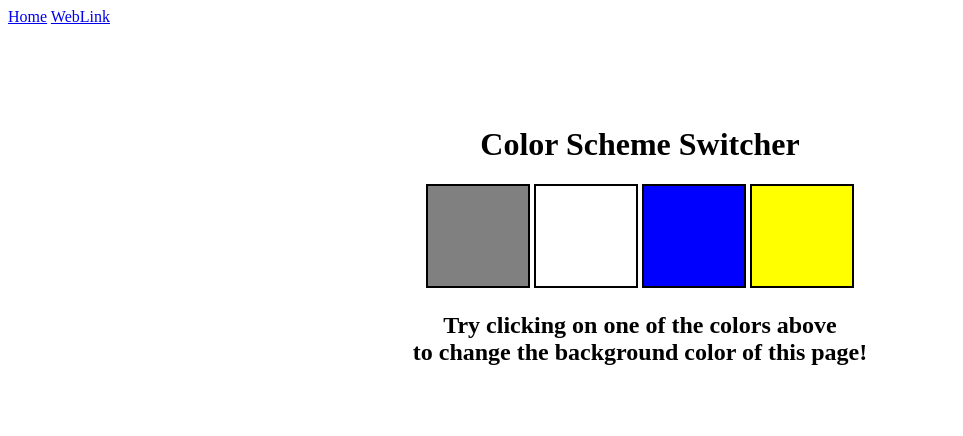
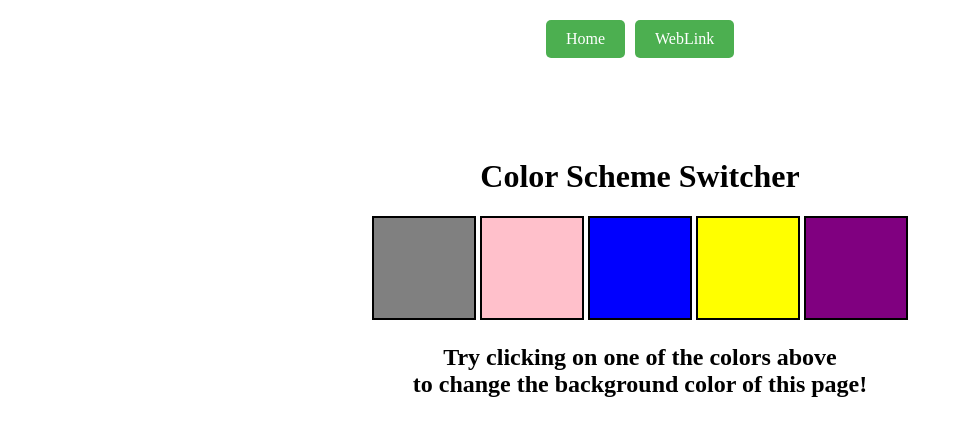
Before and after one commit to shettytech/Javascript, a plain HTML site: page Projects/01-colorChange/index.html in a window 1280 px wide. Shown: the whole page, without its empty margins (0-963 px from the left). Drawn offline with Linux system fonts and the light colour scheme; files that its build step writes are made by us from their sources.

Commit message:
colorchange

```diff
--- a/Projects/01-colorChange/index.css
+++ b/Projects/01-colorChange/index.css
@@ -22,8 +22,8 @@ span {
   background: grey;
 }
 
-#white {
-  background: white;
+#pink {
+  background: pink;
 }
 #blue {
   background: blue;
@@ -31,3 +31,31 @@ span {
 #yellow {
   background: yellow;
 }
+#purple {
+  background: purple;
+}
+
+nav {
+  display: flex;
+  justify-content: center; /* centers horizontally */
+  align-items: center;     /* centers vertically if there's height */
+  gap: 10px;               /* space between buttons */
+  margin-top: 20px;        /* spacing from the top */
+}
+
+.nav-button {
+  display: inline-block;
+  padding: 10px 20px;
+  background-color: #4CAF50;
+  color: white;
+  text-decoration: none;
+  border: none;
+  border-radius: 5px;
+  font-size: 16px;
+  cursor: pointer;
+  transition: background-color 0.3s ease;
+}
+
+.nav-button:hover {
+  background-color: #45a049;
+}
--- a/Projects/01-colorChange/index.html
+++ b/Projects/01-colorChange/index.html
@@ -4,39 +4,26 @@
     <meta charset="UTF-8" />
     <meta name="viewport" content="width=device-width, initial-scale=1.0" />
     <meta http-equiv="X-UA-Compatible" content="ie=edge" />
-    <link rel="stylesheet" href="index.css" />
-    <link rel="stylesheet" href="../index.css" />
+    <link rel="stylesheet" href="../01-colorChange/index.css" />
     <title>JavaScript Background Color Switcher</title>
   </head>
   <body>
     <nav>
-      <a href="/" aria-current="page">Home</a>
-      <a target="_blank" href="https://developer.mozilla.org/en-US/"
-        >WebLink</a>
+      <a href="/" aria-current="page" class="nav-button">Home</a>
+      <a target="_blank" href="https://developer.mozilla.org/en-US/" class="nav-button">WebLink</a>
     </nav>
     <div class="canvas">
-      <!-- <a
-        style="
-          background-color: #fff;
-          padding: 10px 30px;
-          border-radius: 8px;
-          color: #212121;
-          text-decoration: none;
-          border: 2px solid #212121;
-        "
-        href="../index.html"
-        >Back to Home Page</a
-      > -->
       <h1>Color Scheme Switcher</h1>
       <span class="button" id="grey"></span>
-      <span class="button" id="white"></span>
+      <span class="button" id="pink"></span>
       <span class="button" id="blue"></span>
       <span class="button" id="yellow"></span>
+      <span class="button" id="purple"></span>
       <h2>
         Try clicking on one of the colors above
         <span>to change the background color of this page!</span>
       </h2>
     </div>
-    <script src="index.js"></script>
+    <script src="../01-colorChange/index.js"></script>
   </body>
 </html>
--- a/Projects/01-colorChange/index.js
+++ b/Projects/01-colorChange/index.js
@@ -0,0 +1,24 @@
+const buttons = document.querySelectorAll('.button')
+const body = document.querySelector("body")
+
+buttons.forEach(function(button){
+    console.log(button);
+    button.addEventListener('click',function(e){
+        if(e.target.id === 'grey'){
+            body.style.backgroundColor = e.target.id
+        }
+        if(e.target.id === 'pink'){
+            body.style.backgroundColor = e.target.id
+        }
+        if(e.target.id === 'blue'){
+            body.style.backgroundColor = e.target.id
+        }
+        if(e.target.id === 'yellow'){
+            body.style.backgroundColor = e.target.id
+        }
+        if(e.target.id === 'purple'){
+            body.style.backgroundColor = e.target.id
+        }
+
+    })
+})
```
